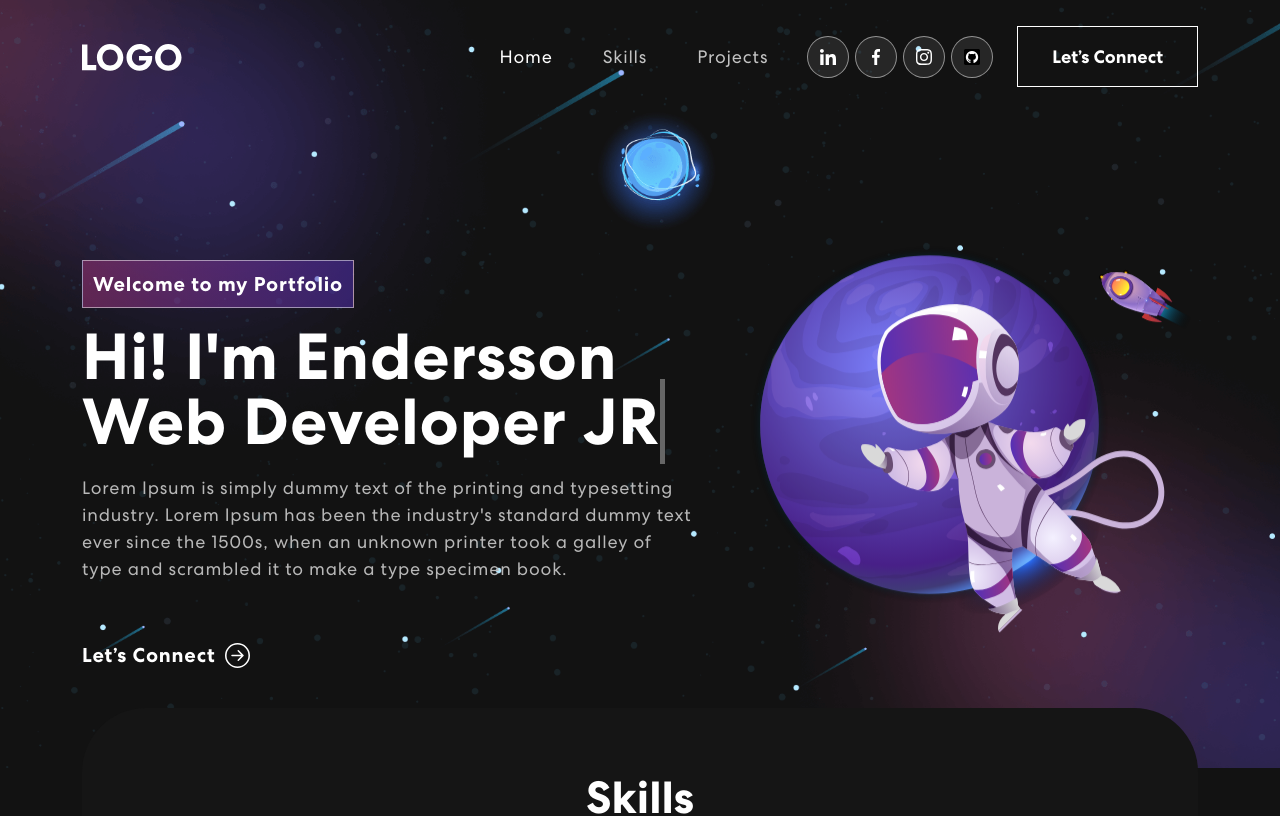
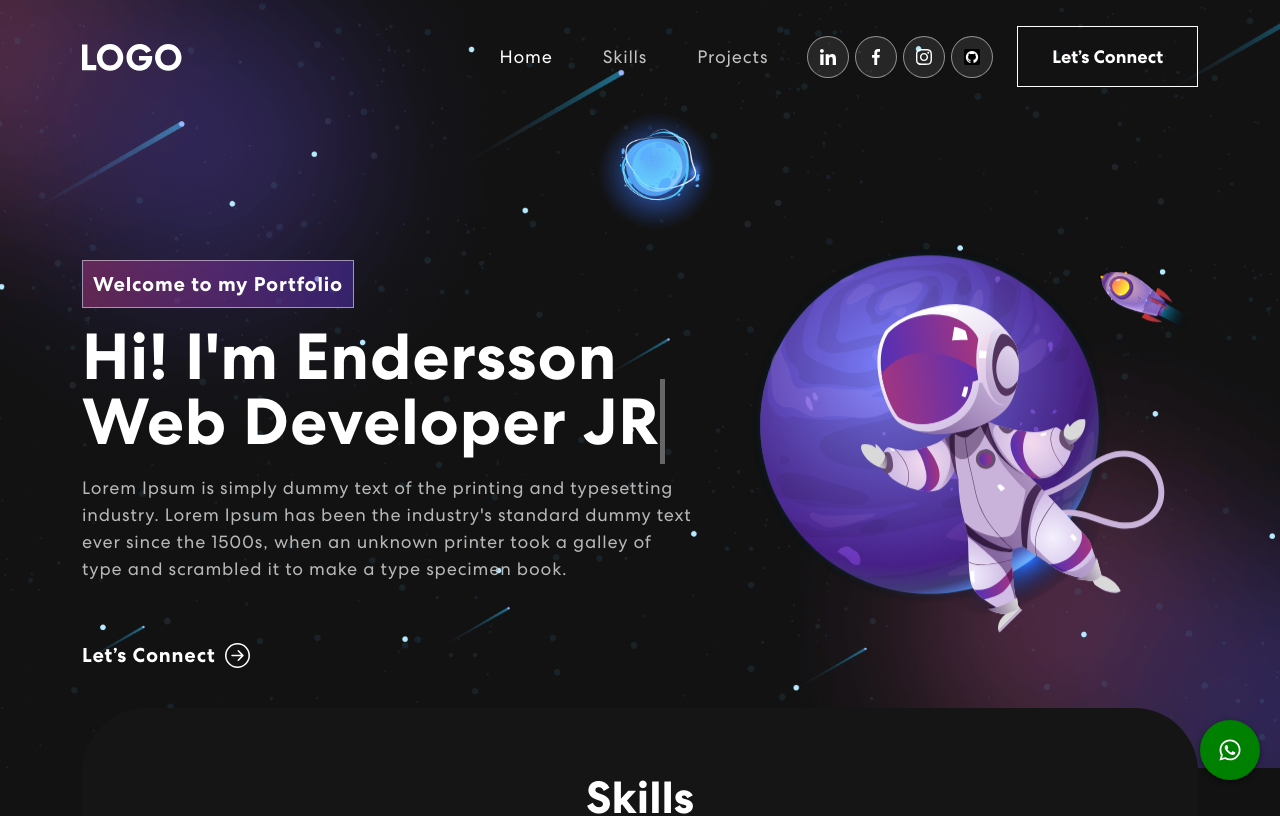
Before and after one commit to endermendoza24/portfolio, a React (Create React App) app: page / in a window 1280 px wide. Shown: the top 816 px of the page. Built offline with nearby package versions, Linux system fonts and the light colour scheme.

Commit message:
Agregado componente que muestra un boton donde lo dirige a mi whatsapp personal

```diff
--- a/package.json
+++ b/package.json
@@ -15,6 +15,7 @@
     "react-bootstrap": "^2.7.2",
     "react-bootstrap-icons": "^1.10.2",
     "react-dom": "^18.2.0",
+    "react-icons": "^4.8.0",
     "react-multi-carousel": "^2.8.2",
     "react-on-screen": "^2.1.1",
     "react-responsive-carousel": "^3.2.23",
--- a/src/App.css
+++ b/src/App.css
@@ -714,3 +714,23 @@ nav.navbar .navbar-toggler[aria-expanded="true"] .navbar-toggler-icon {
   letter-spacing: 0.5px;
   margin-top: 20px;
 }
+
+/*estilos para el boton de whatsapp*/
+
+.whatsapp-button {
+  position: fixed;
+  bottom: 20px;
+  right: 20px;
+  width: 60px;
+  height: 60px;
+  background-color: green;
+  color: white;
+  border-radius: 50%;
+  border: none;
+  box-shadow: 0 2px 5px rgba(0, 0, 0, 0.5);
+  cursor: pointer;
+  display: flex;
+  justify-content: center;
+  align-items: center;
+  font-size: 24px;
+}
--- a/src/App.js
+++ b/src/App.js
@@ -5,6 +5,7 @@ import { Banner } from './components/Banner';
 import { Skills } from './components/Skills';
 import { Projects } from './components/Projects';
 import { Contact } from './components/Contact';
+import {WhatsappButton} from "./components/WhatsappButton";
 import './App.css';
 import { Footer } from './components/Footer';
 
@@ -16,6 +17,7 @@ function App() {
       <Skills />
       <Projects />
       <Contact />
+        <WhatsappButton phoneNumber={'82072291'}/>
       <Footer />
     </div>
   );
--- /dev/null
+++ b/src/components/WhatsappButton.jsx
@@ -0,0 +1,15 @@
+import React from "react";
+import { FaWhatsapp } from "react-icons/fa";
+
+export const WhatsappButton = ({ phoneNumber }) => {
+	const handleWhatsAppClick = () => {
+		// Abre una nueva ventana de chat directo en WhatsApp
+		window.open(`https://wa.me/${phoneNumber}`);
+	};
+
+	return (
+		<button onClick={handleWhatsAppClick} className="whatsapp-button">
+			<FaWhatsapp />
+		</button>
+	);
+};
```
Also changed, not shown: 1 other file (tests, documents, lock files or other folders).
